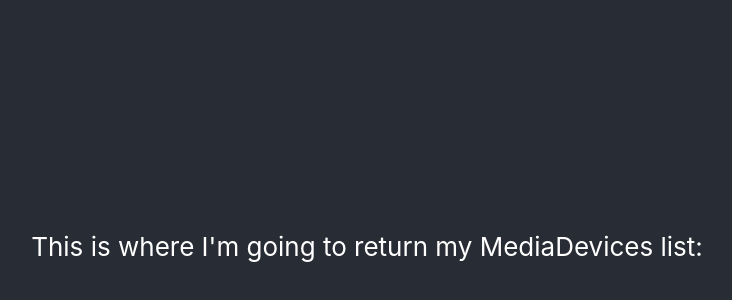
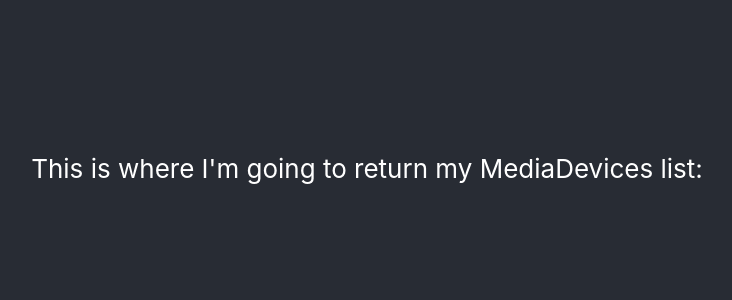
Before and after one commit to frameDoubt/tensor-react-app, a React (Create React App) app: page / in a window 1280 px wide. Shown: the part 232-532 px from the top of the page, without its empty margins (273-1005 px from the left). Built offline with nearby package versions, Linux system fonts and the light colour scheme.

Commit message:
add remove canvas element

```diff
--- a/src/components/CameraDisplay.tsx
+++ b/src/components/CameraDisplay.tsx
@@ -19,7 +19,6 @@
         ,[]);
     return (
         <div>
-            <canvas></canvas>
             <p>This is where I'm going to return my MediaDevices list:</p>
             <p>{connectedUserMedia}</p>
         </div>
```
